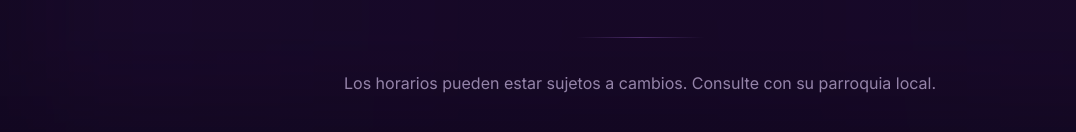
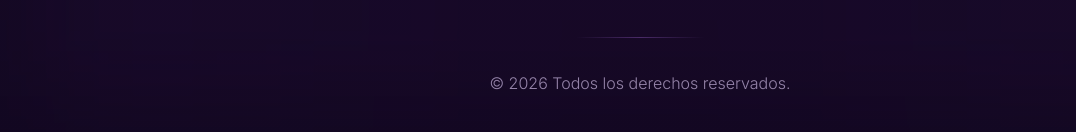
Before and after one commit to LuisHumbertoVargas/programacion_semana_santa_2026, a React (Vite) app: page /programacion in a window 1280 px wide. Shown: the part 4248-4380 px from the top of the page, without its empty margins (0-1076 px from the left). Built offline with nearby package versions, Linux system fonts and the light colour scheme.

Commit message:
Se cambia texto del footer

```diff
--- a/src/app/components/Programacion.tsx
+++ b/src/app/components/Programacion.tsx
@@ -146,13 +146,13 @@ export function Programacion() {
           <div className="relative">
             <div className="w-48 h-[1px] bg-gradient-to-r from-transparent via-purple-400/40 to-transparent mx-auto mb-12 shadow-lg shadow-purple-400/20" />
             <div className="max-w-2xl mx-auto">
-              <p className="text-purple-100/70 text-xl italic mb-8 leading-relaxed" style={{ fontFamily: 'Cormorant Garamond, serif', fontWeight: 300 }}>
+              <h3 className="text-purple-100/70 text-xl italic mb-8 leading-relaxed" style={{ fontFamily: 'Cormorant Garamond, serif', fontWeight: 300 }}>
                 "Y al tercer día resucitó de entre los muertos"
-              </p>
+              </h3>
               <div className="w-32 h-[1px] bg-gradient-to-r from-transparent via-purple-400/30 to-transparent mx-auto mb-8" />
-              <p className="text-purple-200/60 text-base leading-relaxed" style={{ fontFamily: 'Inter, sans-serif', fontWeight: 400 }}>
-                Los horarios pueden estar sujetos a cambios. Consulte con su parroquia local.
-              </p>
+              <span className="text-purple-200/60 text-base leading-relaxed" style={{ fontFamily: 'Inter, sans-serif', fontWeight: 300 }}>
+                © 2026 Todos los derechos reservados.
+              </span>
             </div>
           </div>
         </motion.div>
```
